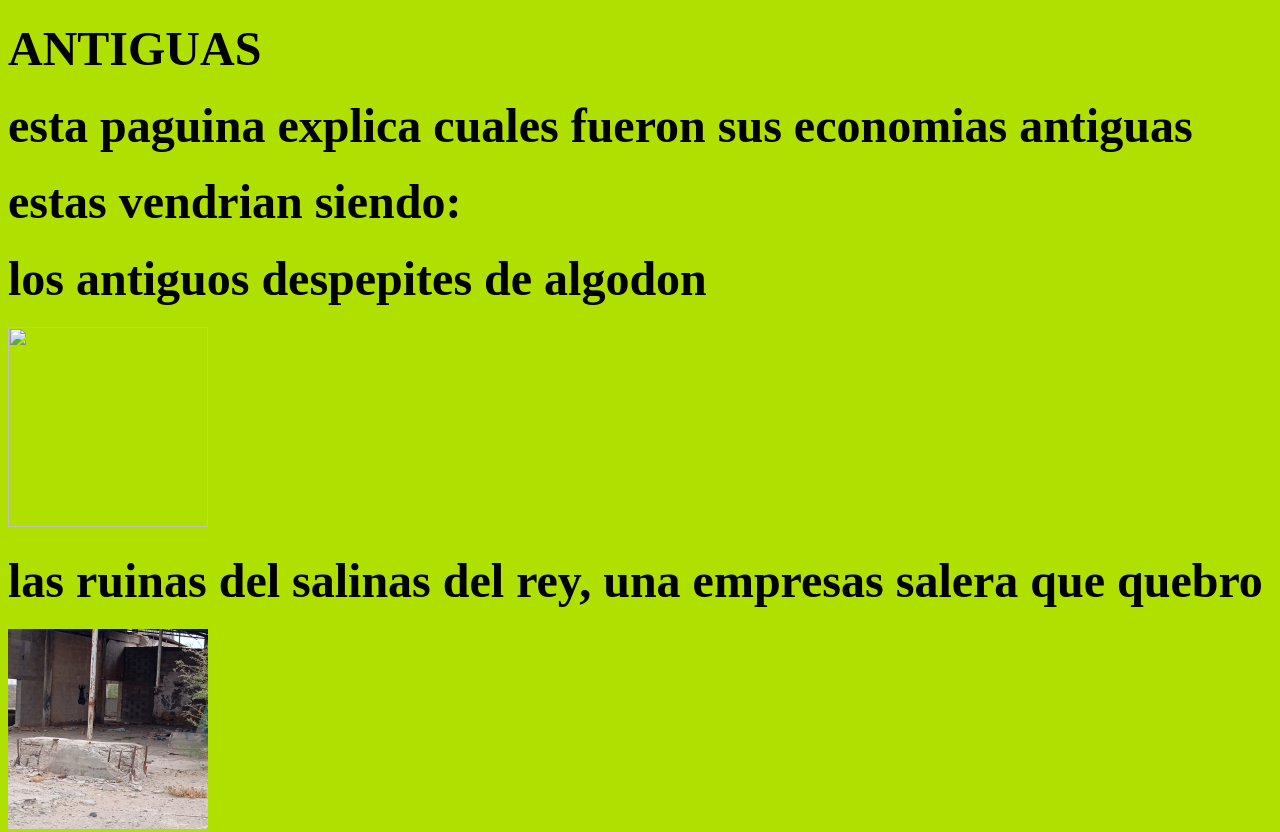
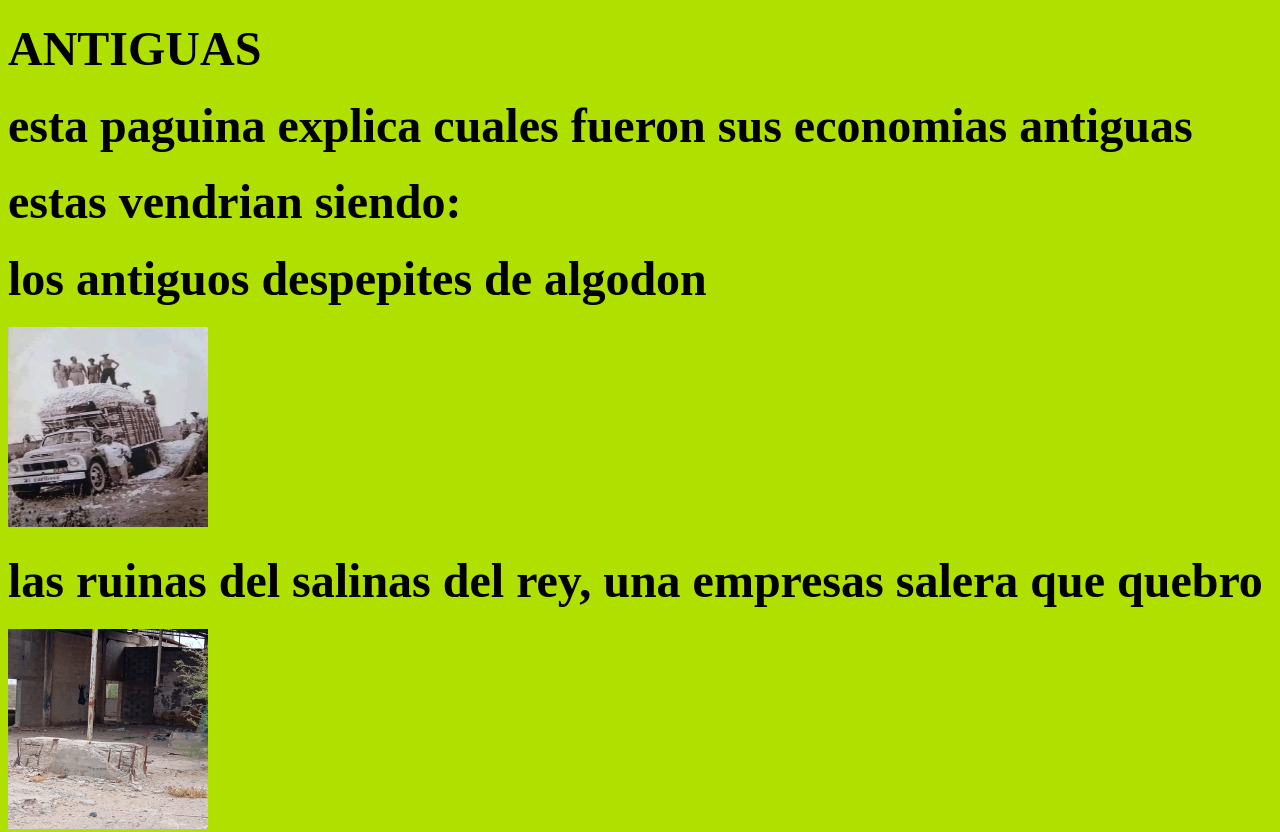
Before and after one commit to martin12-svt/museo_ceballos1, a plain HTML site: page antiguas.html in a window 1280 px wide. Shown: the top 832 px of the page. Drawn offline with Linux system fonts and the light colour scheme.

Commit message:
Add files via upload

```diff
--- a/antiguas.html
+++ b/antiguas.html
@@ -10,7 +10,7 @@
   <h1><font size="20">esta paguina explica cuales fueron sus economias antiguas</font></h1>
   <h1><font size="20">estas vendrian siendo:</font></h1>
   <h1><font size="20">los antiguos despepites de algodon</font></h1>
-  <div style ="text-align:left;"><img   src="" width="200" height="200"></div>
+  <div style ="text-align:left;"><img   src="pisca de algodon.jpg" width="200" height="200"></div>
   <h1><font size="20">las ruinas del salinas del rey, una empresas salera que quebro </font></h1>
   <div style ="text-align:left;"><img   src="salinas ruina.jpg" width="200" height="200"></div>
   <h1><font size="20">y lo que parece ser una antiguas fabrica de hielo abandonada </font></h1>
```
Also changed, not shown: de temporada.html (+1 -0 lines), pisca de algodon.jpg (added), taza.jpg (added).
